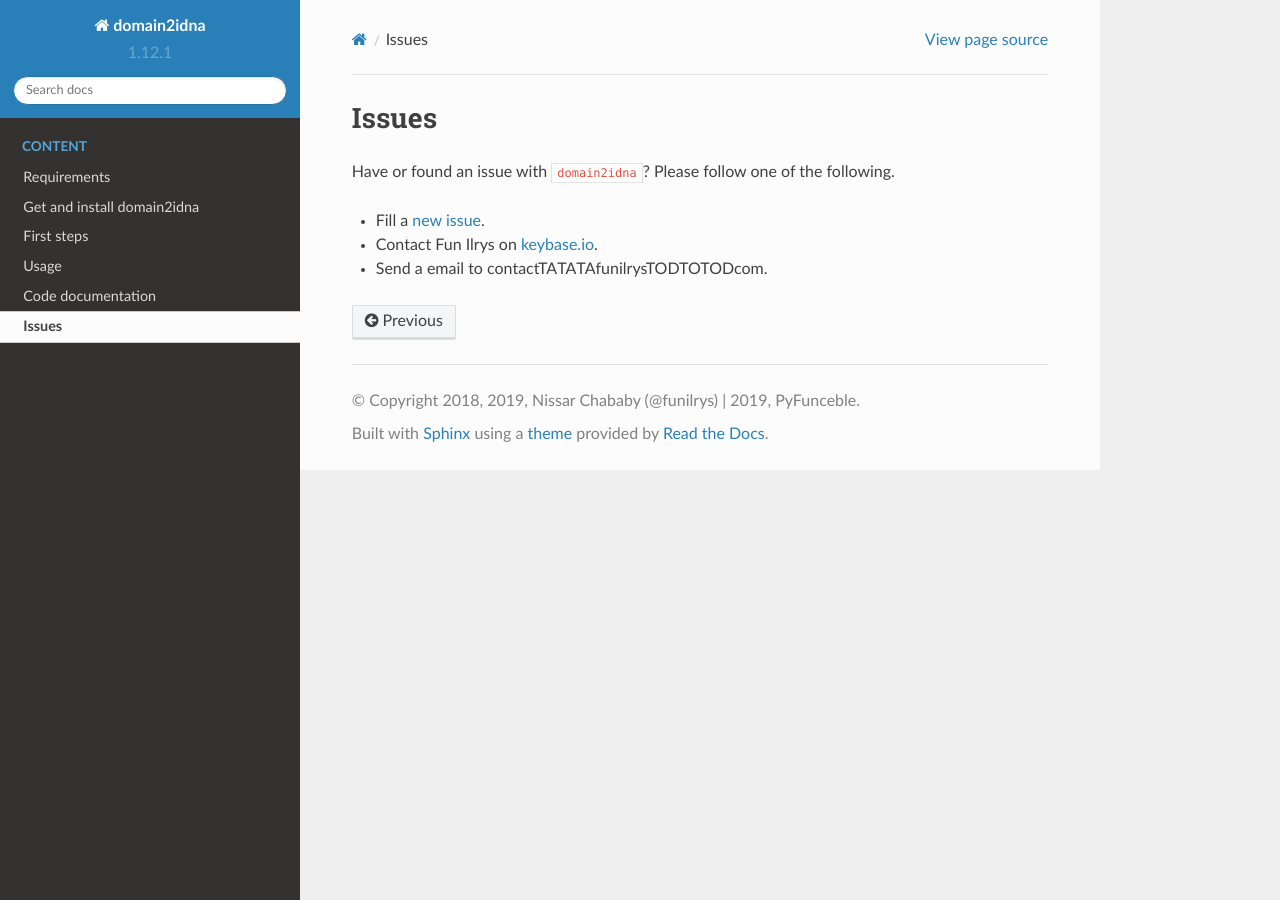
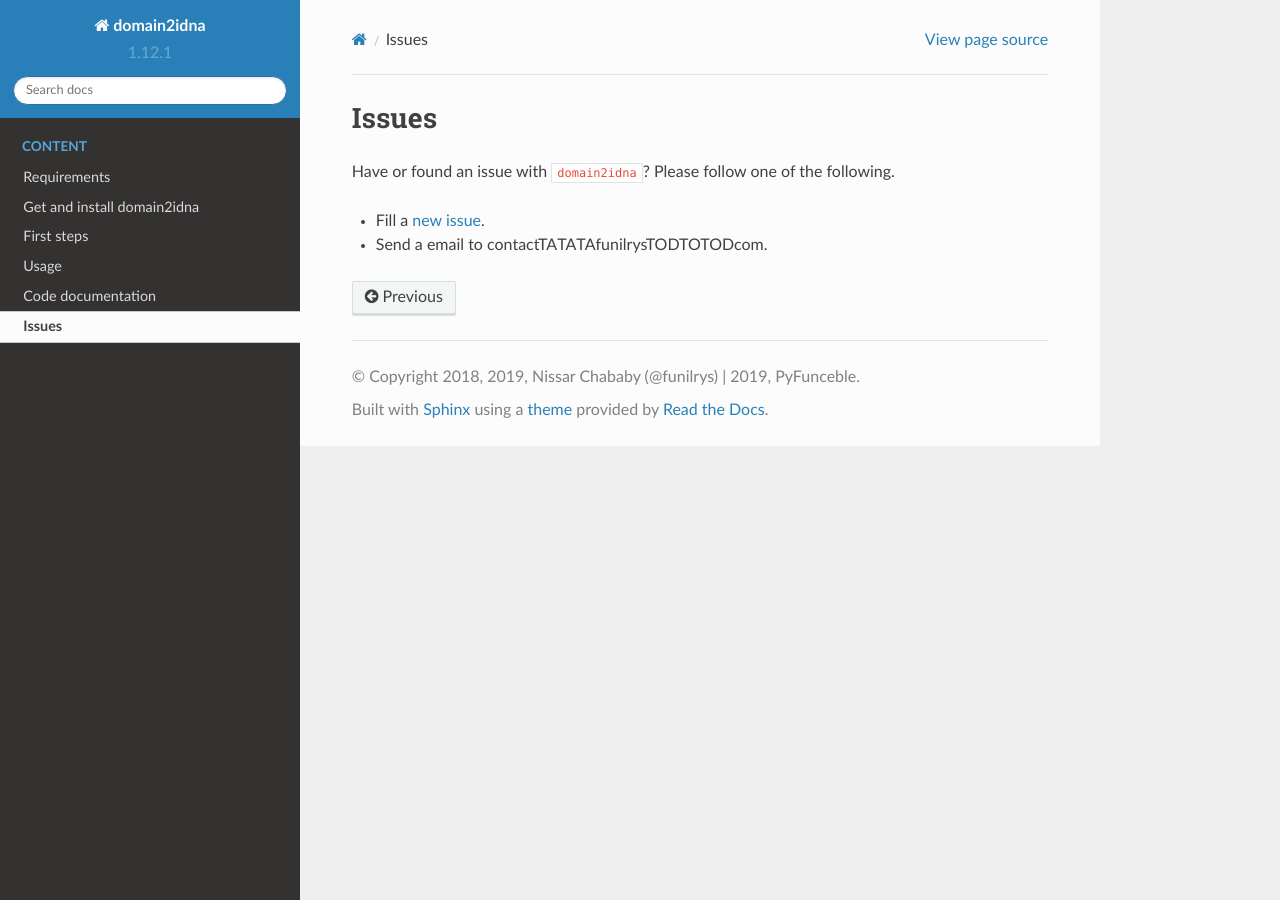
Before and after one commit to PyFunceble/domain2idna, a Sphinx documentation site: the page built from docs/issues.rst, in a window 1280 px wide. Built offline with Sphinx 7.4.7 and the Read the Docs theme 2.0.0, drawn with Linux system fonts in a browser that asks for light colours.

Commit message:
Update issues.rst

```diff
--- a/docs/issues.rst
+++ b/docs/issues.rst
@@ -4,7 +4,6 @@
 Have or found an issue with :code:`domain2idna`? Please follow one of the following.
 
 * Fill a `new issue`_.
-* Contact Fun Ilrys on `keybase.io`_.
 * Send a email to contactTATATAfunilrysTODTOTODcom.
 
 .. _new issue: https://github.com/PyFunceble/domain2idna/issues/new
```
